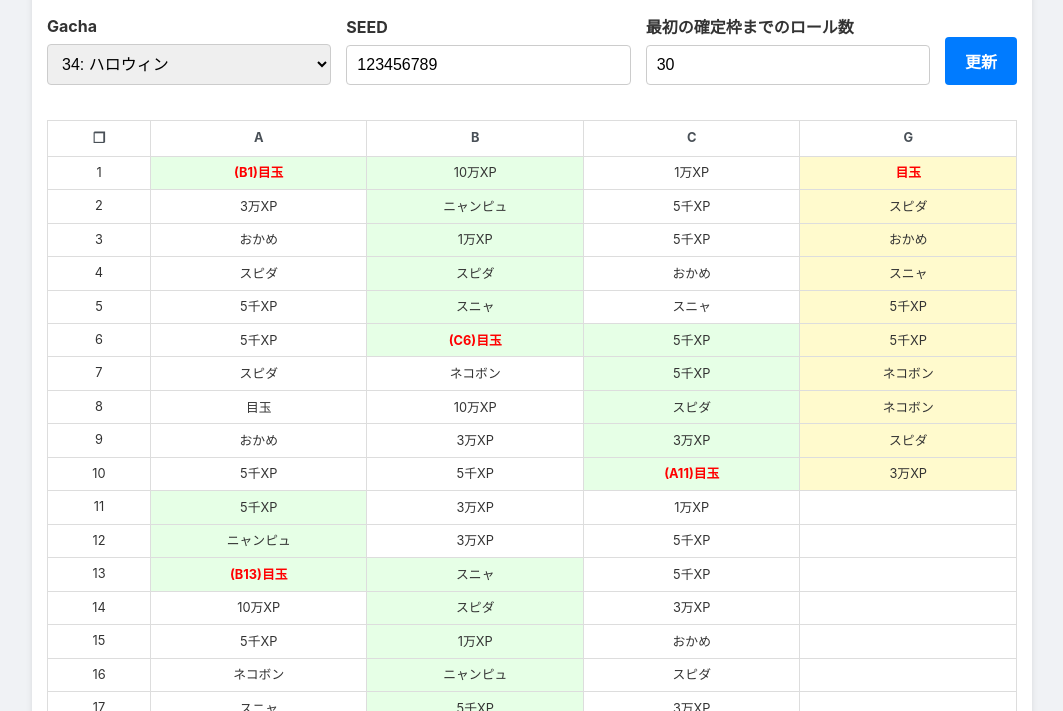
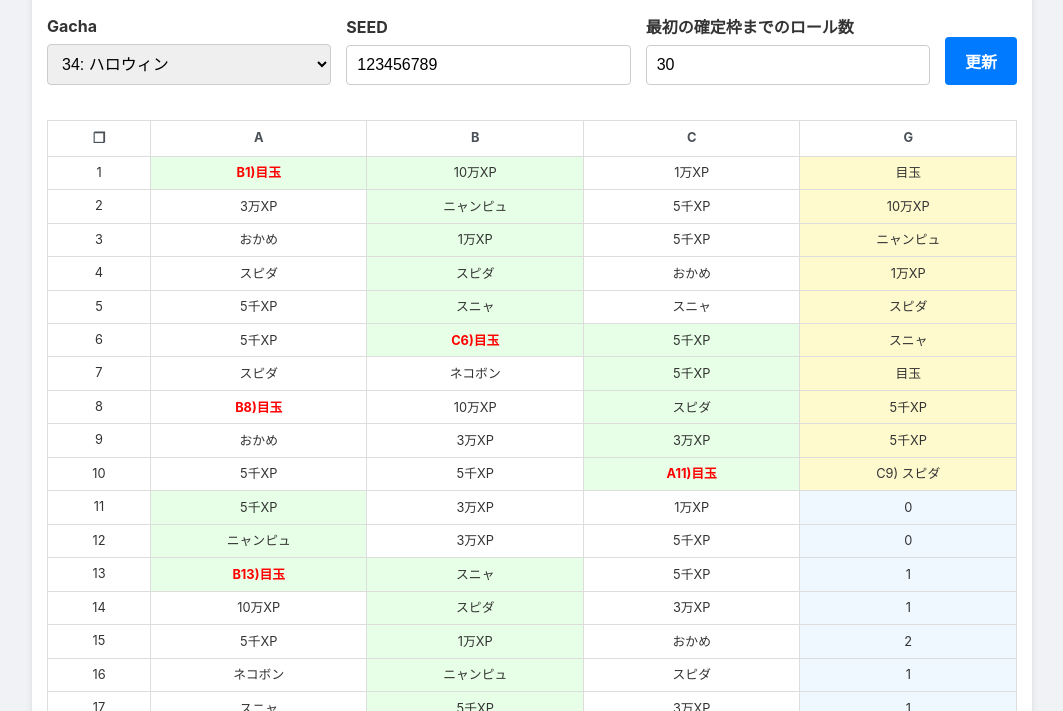
Before and after one commit to tdlstdls/e_rolls, a plain HTML site: page index.html in a window 1280 px wide. Shown: the part 89-800 px from the top of the page, without its empty margins (108-1171 px from the left). Drawn offline with Linux system fonts and the light colour scheme.

Commit message:
Update index.html

```diff
--- a/index.html
+++ b/index.html
@@ -105,7 +105,7 @@
     .re-gacha-cell {
       line-height: 1.2;
     }
-    .eyeball-cell {
+    .eyeball-text {
       color: red;
       font-weight: bold;
     }
@@ -117,6 +117,26 @@
         margin-top: 10px;
         font-size: 0.9rem;
     }
+    .seed-counts p {
+      font-weight: bold;
+      color: #d9534f;
+      margin: 5px 0;
+    }
+    .path-values {
+        display: flex;
+        flex-wrap: wrap;
+        gap: 10px;
+    }
+    .path-values p {
+        font-weight: bold;
+        color: #007bff;
+        margin: 5px 0;
+    }
+    .path-next-10 {
+        font-size: 0.8rem;
+        margin: 5px 0;
+        white-space: pre-wrap;
+    }
     .guaranteed-eyeball-cell {
         background-color: #ffe6e6 !important;
         font-weight: bold;
@@ -125,6 +145,10 @@
     /* G1～G10用の着色クラス */
     .g-ten-pull-highlight {
         background-color: #fffacd !important; /* 薄い黄色 */
+    }
+    /* G11～G21用の着色クラス */
+    .g-path-next-10 {
+        background-color: #f0f8ff !important; /* 薄い青 */
     }
     /* 列幅を均等に設定 */
     th:first-child, td:first-child {
@@ -184,8 +208,6 @@
     </div>
 
     <div id="output"></div>
-
-    <div id="tenPullResult"></div>
 
     <div id="result-container">
       <div id="result-table-container"></div>
@@ -253,7 +275,6 @@
     const output = document.getElementById('output');
     const resultTableContainer = document.getElementById('result-table-container');
     const cellCountDisplay = document.getElementById('cellCount');
-    const tenPullResult = document.getElementById('tenPullResult');
 
     let forceReGachaMode = false;
 
@@ -273,7 +294,7 @@
       let xorshiftArray = [];
       let moduloArray = [];
       let currentSeed = seedValue;
-      for (let i = 0; i < 400; i++) {
+      for (let i = 0; i < 1000; i++) {
         currentSeed = xorshift32(currentSeed);
         xorshiftArray.push(currentSeed);
         moduloArray.push(currentSeed % 10000);
@@ -288,6 +309,7 @@
         return;
       }
 
+      // 全セルの抽選結果を事前に計算して固定
       let items = new Array(300).fill(-1);
       let rarities = new Array(300).fill(-1);
       let isEyeballCell = new Array(300).fill(false);
@@ -302,7 +324,6 @@
         '4': 10000
       };
 
-      // 全セルの抽選結果を計算
       for (let i = 0; i < 300; i++) {
         const hitSeedIndex = i;
         const isHit = (moduloArray[hitSeedIndex] < gacha.targetRate);
@@ -342,7 +363,7 @@
                     originalItemNoList.splice(itemIndex, 1);
                 }
                 const newDivisor = originalItemNoList.length;
-                const seedForReGacha = xorshiftArray[reGachaSeedIndex];
+                const seedForReGacha = xorshift32(xorshiftArray[reGachaSeedIndex]);
                 const reGachaOffset = seedForReGacha % newDivisor;
                 const reGachaItemId = originalItemNoList[reGachaOffset];
                 reGachaItems[i] = itemNameMaster[reGachaItemId];
@@ -361,33 +382,22 @@
           path.push(currentCellIndex);
 
           if (isEyeballCell[currentCellIndex]) {
-              const nextRollRow = Math.floor((currentCellIndex + 1) / 3) + 1;
-              const nextRollCol = String.fromCharCode('A'.charCodeAt(0) + ((currentCellIndex + 1) % 3));
-              const nextRollAddress = `${nextRollCol}${nextRollRow}`;
-              displayItems[currentCellIndex] = `(${nextRollAddress})目玉`;
               lastActualItemId = -1;
               currentCellIndex += 1;
           } else {
               const currentItem = items[currentCellIndex];
-              const currentItemName = itemNameMaster[currentItem] || "---";
-              const currentReGachaItemName = reGachaItems[currentCellIndex];
               const rarityId = rarities[currentCellIndex];
 
               let isReGacha = false;
               if (rarityId === 1 && lastActualItemId === currentItem) {
                   isReGacha = true;
               }
-              if (rarityId === 1 && forceReGachaMode) {
-                  isReGacha = true;
-              }
 
-              if (isReGacha && currentReGachaItemName !== "---") {
+              if (isReGacha && reGachaItems[currentCellIndex] !== "---") {
                   isReGachaOccurred[currentCellIndex] = true;
-                  displayItems[currentCellIndex] = `${currentItemName}▼<br>${currentReGachaItemName}`;
-                  lastActualItemId = itemNameToId[currentReGachaItemName];
+                  lastActualItemId = itemNameToId[reGachaItems[currentCellIndex]];
                   currentCellIndex += 4;
               } else {
-                  displayItems[currentCellIndex] = currentItemName;
                   lastActualItemId = currentItem;
                   currentCellIndex += 3;
               }
@@ -404,74 +414,91 @@
         if ((i + 1) === nextGuaranteedRoll) {
           guaranteedEyeballIndices.push(index);
           guaranteedCount++;
-          let originalItemName;
-          if (isEyeballCell[index]) {
-            originalItemName = '目玉';
-          } else if (isReGachaOccurred[index]) {
-            originalItemName = reGachaItems[index];
-          } else {
-            originalItemName = itemNameMaster[items[index]] || "不明";
-          }
-          displayItems[index] = `目玉(確定)／${originalItemName}`;
           nextGuaranteedRoll += 30;
         }
       }
 
-      // 非着色セルも表示
+      // 非着色セルも含むすべてのセルの表示内容を決定
       for (let i = 0; i < 300; i++) {
-          if (!path.includes(i)) {
-              let itemName = itemNameMaster[items[i]] || "---";
-              if (isEyeballCell[i]) {
-                  itemName = "目玉";
-              }
-              displayItems[i] = itemName;
+          if (isEyeballCell[i]) {
+              const nextRollRow = Math.floor((i + 1) / 3) + 1;
+              const nextRollCol = String.fromCharCode('A'.charCodeAt(0) + ((i + 1) % 3));
+              const nextRollAddress = `${nextRollCol}${nextRollRow}`;
+              displayItems[i] = `<span class="eyeball-text">${nextRollAddress})目玉</span>`;
+          } else if (isReGachaOccurred[i] && path.includes(i)) {
+              const nextIndex = i + 4;
+              const nextRollRow = Math.floor((nextIndex) / 3) + 1;
+              const nextRollCol = String.fromCharCode('A'.charCodeAt(0) + (nextIndex % 3));
+              const nextRollAddress = `${nextRollCol}${nextRollRow}`;
+              displayItems[i] = `${itemNameMaster[items[i]]}▼<br>${reGachaItems[i]} [${nextRollAddress}]`;
+          } else {
+              displayItems[i] = itemNameMaster[items[i]] || '---';
           }
       }
 
-      output.innerHTML = '';
+      // 消費シード数とpathの値を計算
+      const seedCounts = [];
+      let currentSeedIndex = 0;
+      let lastItemId = -1;
 
-      // 10連ガチャの抽選ロジック
+      for(let i = 0; i < 5; i++) {
+          if (currentSeedIndex >= 300 || currentSeedIndex >= xorshiftArray.length || path.length <= i) {
+              seedCounts.push("---");
+              continue;
+          }
+
+          const isHit = (moduloArray[currentSeedIndex] < gacha.targetRate);
+          let startSeed = currentSeedIndex;
+
+          if (isHit) {
+              currentSeedIndex += 1;
+              lastItemId = -1;
+          } else {
+              const rarityId = rarities[currentCellIndex];
+              const currentItem = items[currentCellIndex];
+              const isReGacha = (rarityId === 1 && lastItemId === currentItem && reGachaItems[currentCellIndex] !== "---");
+
+              if (isReGacha) {
+                  currentSeedIndex += 4;
+                  lastItemId = itemNameToId[reGachaItems[startSeed]];
+              } else {
+                  currentSeedIndex += 3;
+                  lastItemId = currentItem;
+              }
+          }
+
+          seedCounts.push(currentSeedIndex - startSeed);
+      }
+
+
+      // G列の10連結果の抽選ロジック
       const tenPullRows = [];
       const guaranteedRoll = (firstGuaranteedRolls > 0 && firstGuaranteedRolls <= 10) ? firstGuaranteedRolls : -1;
 
-      // STEP 1: 目玉(確定)抽選と目玉抽選を先にFIX
-      let nonEyeballIndices = [];
+      let lastTenPullItemId = -1;
+      let currentSeedOffset = 0;
+
       for (let i = 0; i < 10; i++) {
-          if ((i + 1) === guaranteedRoll) {
-              tenPullRows.push({ type: 'guaranteed' });
-          } else {
-              const isHit = (moduloArray[i] < gacha.targetRate);
-              if (isHit) {
-                  tenPullRows.push({ type: 'eyeball' });
-              } else {
-                  tenPullRows.push({ type: 'normal', originalIndex: i });
-                  nonEyeballIndices.push(i);
-              }
-          }
-      }
+        let pullResult = {};
+        const isHit = (moduloArray[currentSeedOffset] < gacha.targetRate);
+        const isGuaranteed = (i + 1) === guaranteedRoll;
 
-      // STEP 2: ハズレ枠のアイテム抽選
-      let lastTenPullItemId = -1;
-      let currentSeedOffset = 10;
-
-      for (let i = 0; i < tenPullRows.length; i++) {
-          if (tenPullRows[i].type !== 'normal') {
-              if (tenPullRows[i].type === 'guaranteed') {
-                  tenPullRows[i].result = '<span style="color:red; font-weight:bold;">目玉(確定)</span>';
-              } else if (tenPullRows[i].type === 'eyeball') {
-                  tenPullRows[i].result = '<span style="color:red; font-weight:bold;">目玉</span>';
-              }
-              lastTenPullItemId = -1;
-              continue;
-          }
-
-          const raritySeedIndex = currentSeedOffset;
-          const itemSeedIndex = currentSeedOffset + 1;
+        if (isGuaranteed) {
+          pullResult.result = '目玉(確定)';
+          lastTenPullItemId = -1;
+          currentSeedOffset += 1;
+        } else if (isHit) {
+          pullResult.result = '目玉';
+          lastTenPullItemId = -1;
+          currentSeedOffset += 1;
+        } else {
+          const raritySeedIndex = currentSeedOffset + 1;
+          const itemSeedIndex = currentSeedOffset + 2;
 
           if (itemSeedIndex >= xorshiftArray.length) {
-              tenPullRows[i].result = 'SEED不足';
+              pullResult.result = 'SEED不足';
               lastTenPullItemId = -1;
-              currentSeedOffset += 2;
+              currentSeedOffset += 3;
               continue;
           }
 
@@ -483,8 +510,8 @@
           else { rarityId = 4; }
 
           const itemInfo = master[rarityId];
+          let currentItemId = -1;
           let itemName = "---";
-          let currentItemId = -1;
 
           if (itemInfo.itemCounts > 0) {
               const itemOffset = xorshiftArray[itemSeedIndex] % itemInfo.itemCounts;
@@ -501,34 +528,70 @@
                       originalItemNoList.splice(itemIndex, 1);
                   }
                   const newDivisor = originalItemNoList.length;
-                  const seedForReGacha = xorshiftArray[reGachaSeedIndex];
+                  const seedForReGacha = xorshift32(xorshiftArray[reGachaSeedIndex]);
                   const reGachaOffset = seedForReGacha % newDivisor;
                   const reGachaItemId = originalItemNoList[reGachaOffset];
-                  tenPullRows[i].result = `${itemName}▼<br>${itemNameMaster[reGachaItemId]}`;
+                  pullResult.result = `${itemName}▼<br>${itemNameMaster[reGachaItemId]}`;
                   lastTenPullItemId = reGachaItemId;
+                  currentSeedOffset += 4;
+              } else {
+                  pullResult.result = itemName;
+                  lastTenPullItemId = currentItemId;
                   currentSeedOffset += 3;
-              } else {
-                  tenPullRows[i].result = itemName;
-                  lastTenPullItemId = currentItemId;
-                  currentSeedOffset += 2;
               }
           } else {
-              tenPullRows[i].result = itemName;
+              pullResult.result = itemName;
               lastTenPullItemId = currentItemId;
-              currentSeedOffset += 2;
+              currentSeedOffset += 3;
           }
+        }
+        tenPullRows.push(pullResult);
       }
 
-      tenPullResult.innerHTML = '';
       const finalTenPullResults = tenPullRows.map(row => row.result);
-      createAndDisplayTable(displayItems, path, isEyeballCell, guaranteedEyeballIndices, finalTenPullResults);
 
-      const normalCount = coloredCellCount;
+      // G11からG20までのデータを作成
+      const gPathNext10Results = new Array(10).fill('---');
+      for(let i = 1; i <= 10; i++) {
+        if(path.length > i) {
+            const baseValue = path[i];
+            let eyeballCount = 0;
+            for(let j = 1; j <= 10; j++) {
+                const seedIndex = baseValue + j;
+                if(seedIndex < moduloArray.length && moduloArray[seedIndex] < gacha.targetRate) {
+                    eyeballCount++;
+                }
+            }
+            gPathNext10Results[i-1] = eyeballCount;
+        }
+      }
+
+      // 次のガチャの番地を計算
+      const nextRollIndex = currentSeedOffset;
+      const nextRollRow = Math.floor(nextRollIndex / 3) + 1;
+      const nextRollCol = String.fromCharCode('A'.charCodeAt(0) + (nextRollIndex % 3));
+      const nextRollAddress = `${nextRollCol}${nextRollRow}`;
+
+      // G10の表示内容を更新
+      const originalG10Content = finalTenPullResults[9];
+      let newG10Display;
+
+      if (originalG10Content.includes('目玉')) {
+        newG10Display = `<span class="eyeball-text">${nextRollAddress}) ${originalG10Content}</span>`;
+      } else {
+        newG10Display = `${nextRollAddress}) ${originalG10Content}`;
+      }
+
+      finalTenPullResults[9] = newG10Display;
+
+      createAndDisplayTable(items, path, isEyeballCell, guaranteedEyeballIndices, finalTenPullResults, rarities, isReGachaOccurred, reGachaItems, gPathNext10Results);
+
+      const normalCount = coloredCellCount - guaranteedCount;
       const totalCount = normalCount + guaranteedCount;
       cellCountDisplay.innerHTML = `(通常ロール数) ${normalCount} + (確定ロール数) ${guaranteedCount} = (合計ロール数) ${totalCount}`;
     }
 
-    function createAndDisplayTable(items, path, isEyeballCell, guaranteedEyeballIndices, tenPullRows) {
+    function createAndDisplayTable(items, path, isEyeballCell, guaranteedEyeballIndices, tenPullRows, rarities, isReGachaOccurred, reGachaItems, gPathNext10Results) {
         let table = '<table><thead><tr><th class="row-number-header">❐</th><th>A</th><th>B</th><th>C</th><th>G</th></tr></thead><tbody>';
 
         const pathSet = new Set(path);
@@ -539,28 +602,59 @@
             for (let c = 0; c < 3; c++) {
                 const index = r * 3 + c;
                 let classList = ['re-gacha-cell'];
+                let cellContent = "---";
 
                 if (pathSet.has(index)) {
+                    // 抽選経路上のセル
                     classList.push('path-cell');
+                    if (guaranteedEyeballSet.has(index)) {
+                        classList.push('guaranteed-eyeball-cell');
+                        let originalItemName;
+                        if (isEyeballCell[index]) {
+                            originalItemName = '目玉';
+                        } else if (isReGachaOccurred[index]) {
+                            originalItemName = reGachaItems[index];
+                        } else {
+                            originalItemName = itemNameMaster[items[index]] || "不明";
+                        }
+                        cellContent = `<span class="eyeball-text">目玉(確定)／${originalItemName}</span>`;
+                    } else if (isEyeballCell[index]) {
+                        cellContent = `<span class="eyeball-text">${String.fromCharCode('A'.charCodeAt(0) + ((index + 1) % 3))}${Math.floor((index + 1) / 3) + 1})目玉</span>`;
+                    } else if (isReGachaOccurred[index]) {
+                        const nextIndex = index + 4;
+                        const nextRollRow = Math.floor((nextIndex) / 3) + 1;
+                        const nextRollCol = String.fromCharCode('A'.charCodeAt(0) + (nextIndex % 3));
+                        const nextRollAddress = `${nextRollCol}${nextRollRow}`;
+                        cellContent = `${itemNameMaster[items[index]]}▼<br>${reGachaItems[index]} [${nextRollAddress}]`;
+                    } else {
+                        cellContent = itemNameMaster[items[index]] || "---";
+                    }
+                } else {
+                    // 抽選経路外のセル
                     if (isEyeballCell[index]) {
-                        classList.push('eyeball-cell');
+                         cellContent = `<span class="eyeball-text">${String.fromCharCode('A'.charCodeAt(0) + ((index + 1) % 3))}${Math.floor((index + 1) / 3) + 1})目玉</span>`;
+                    } else {
+                         cellContent = itemNameMaster[items[index]] || '---';
                     }
                 }
 
-                if (guaranteedEyeballSet.has(index)) {
-                    classList.push('guaranteed-eyeball-cell');
-                }
-
-                const cellContent = items[index];
                 table += `<td class="${classList.join(' ')}">${cellContent}</td>`;
             }
 
             // G列の追加と着色
             let gCellClass = 're-gacha-cell';
+            let gCellContent = '';
             if (r < 10) {
                 gCellClass += ' g-ten-pull-highlight';
+                gCellContent = tenPullRows[r] || '';
+            } else if (r >= 10 && r < 20) {
+                gCellClass += ' g-path-next-10';
+                gCellContent = gPathNext10Results[r - 10];
+            } else {
+                gCellContent = '';
             }
-            table += `<td class="${gCellClass}">${r < 10 ? (tenPullRows[r] || '---') : ''}</td>`;
+
+            table += `<td class="${gCellClass}">${gCellContent}</td>`;
 
             table += '</tr>';
         }
```
